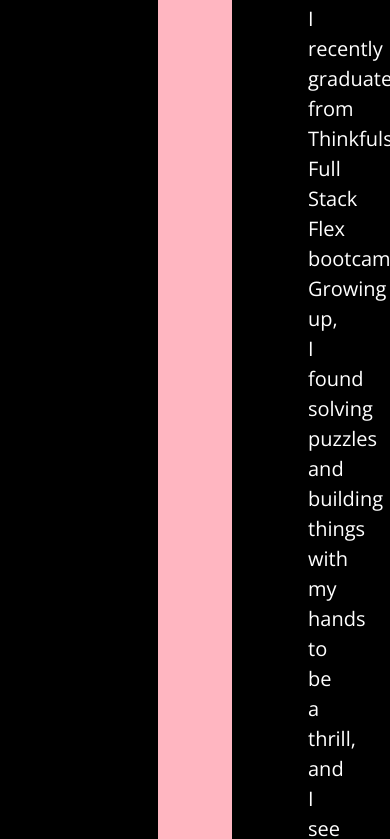
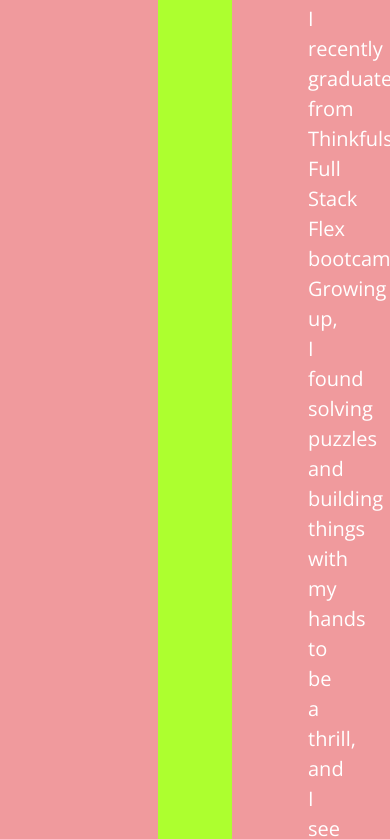
Before and after one commit to jwaii/newPortfolioJustin, a plain HTML site: page index.html in a window 390 px wide. Shown: the part 246-1085 px from the top of the page. Drawn offline with nearby package versions, Linux system fonts and the light colour scheme.

Commit message:
media queries

```diff
--- a/index.html
+++ b/index.html
@@ -28,7 +28,7 @@
         <section class="section2">
            <h2 class="center title">Projects</h2>
            <p class="center title">Quiz App</p>
-           <img src="quizappimg.png" class="appScreenShot center">
+           <img src="quizappimg.png" class="appScreenShot center" alt="image Screen Shot">
             <p> Here I made a simple Cooking quiz application. I wanted to create a fun way to test your knowledge about various cooking terms and techniques to see who is truly a Master Chef. The quiz consists of 10 multiple choice questions created using HTML, CSS, Javascript, and jQuery.
             </p>
         </section>
--- a/main.css
+++ b/main.css
@@ -16,6 +16,8 @@
     line-height: 30px;
 }
 
+
+
 .header{
     font-size: 40px;
     font-family: 'Lato', sans-serif;
@@ -23,7 +25,7 @@
 }
 
 .section1 {
-    background-color: lightpink;
+    background-color: greenyellow;
 }
 
 .section2{
@@ -70,22 +72,25 @@
     text-align: center;
 }
 
-@media only screen and (max-width: 400px) {
+/* Mobile Styles */
+
+  /* Desktop Styles */
+@media only screen and (min-width: 961px) {
     body {
-      background-color: black;
+      background-color: #B2D6FF; /* Blue */
     }
   }
 
   /* Tablet Styles */
   @media only screen and (min-width: 401px) and (max-width: 960px) {
     body {
-      background-color: white;
+      background-color: #F5CF8E; /* Yellow */
     }
   }
 
-  /* Desktop Styles */
-  @media only screen and (min-width: 961px) {
+
+@media only screen and (max-width: 400px) {
     body {
-      background-color: red;
+      background-color: #F09A9D; /* Red */
     }
   }
```
